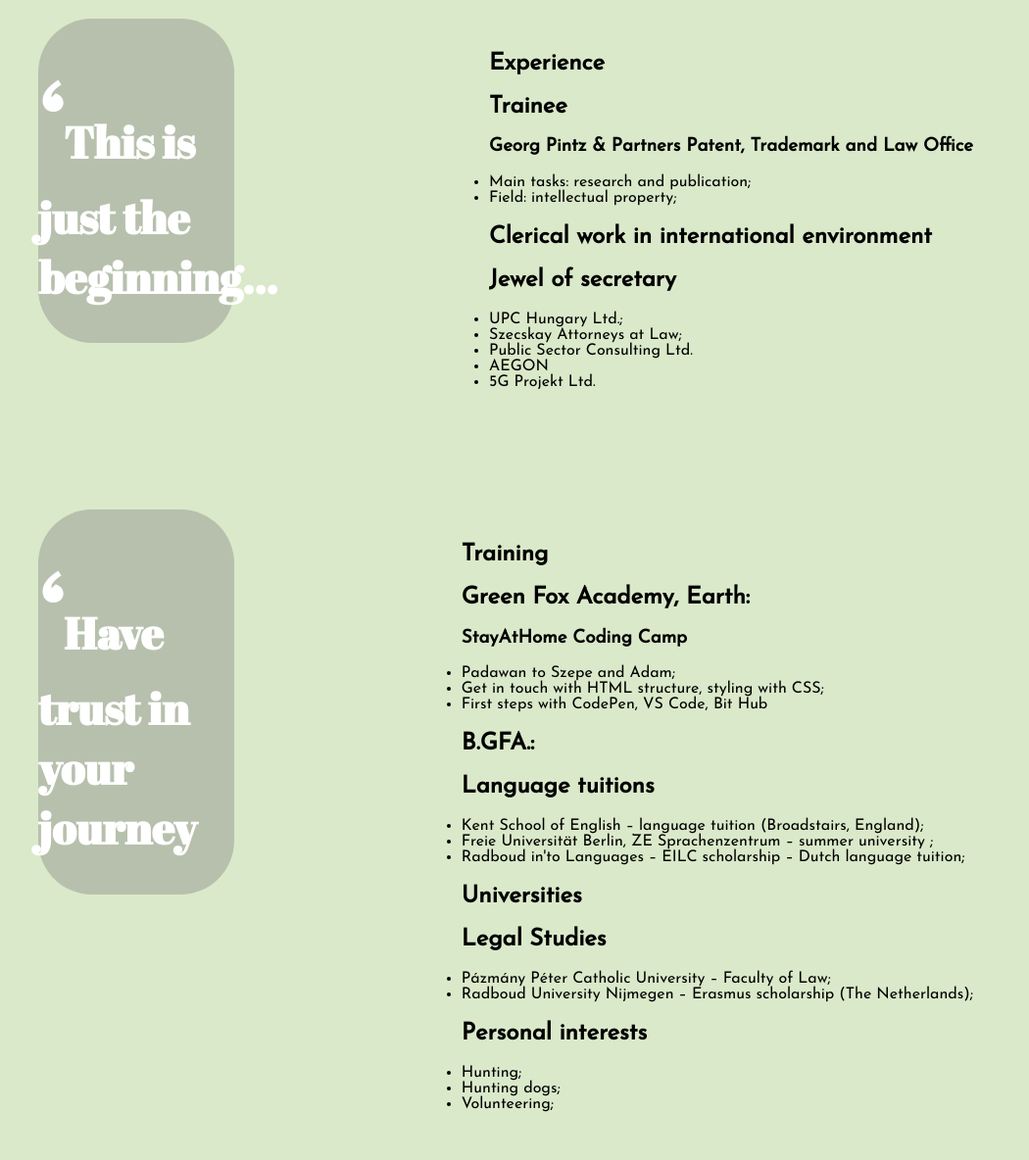
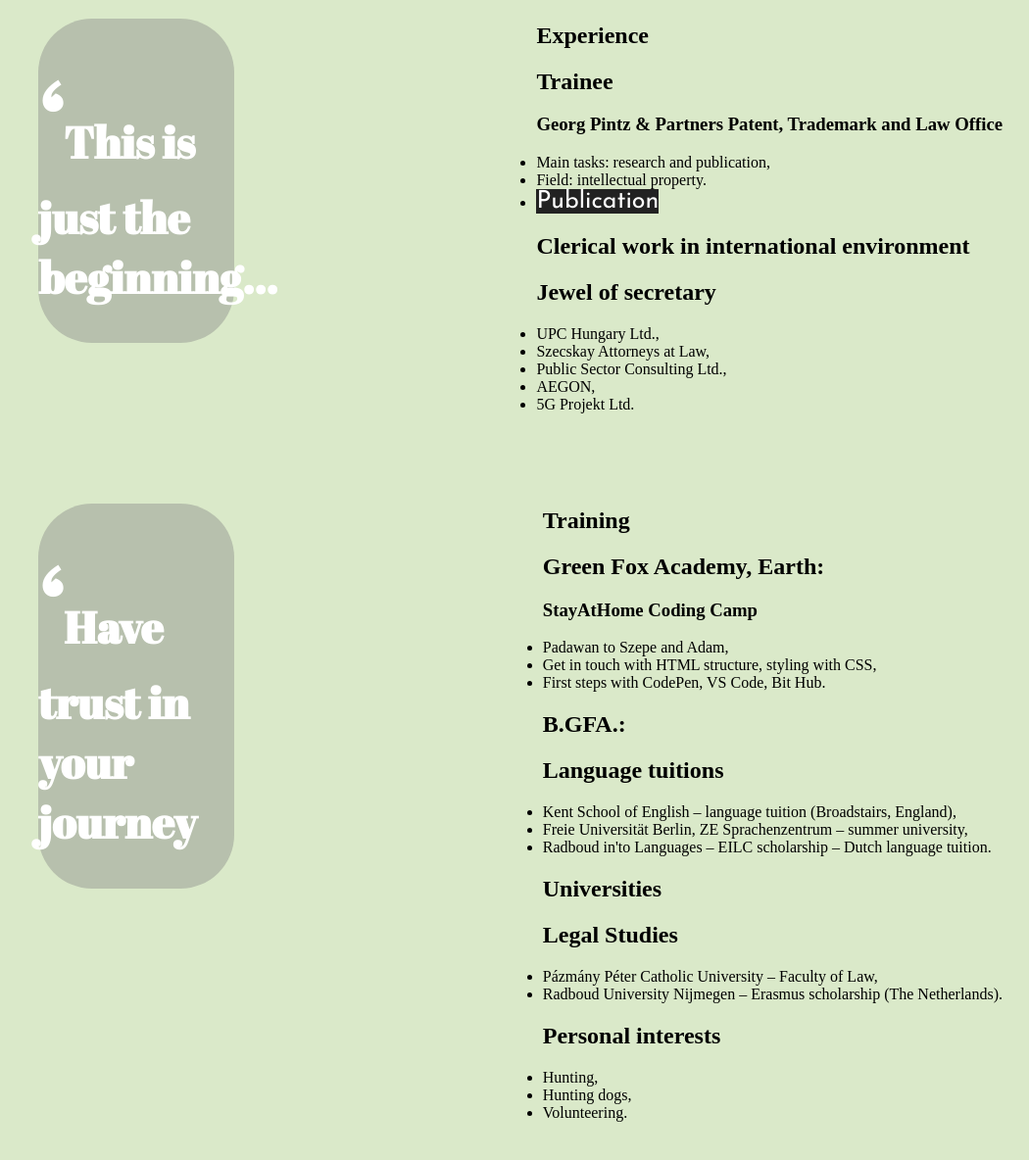
Before and after one commit to Katica126/Katica126.github.io, a plain HTML site: page index.html in a window 1280 px wide. Shown: the part 1068-2252 px from the top of the page at 98% size, without its empty margins (1-1051 px from the left). Drawn offline with Linux system fonts and the light colour scheme.

Commit message:
Update index.html

```diff
--- a/index.html
+++ b/index.html
@@ -22,7 +22,7 @@
       <div class="kat">
         <img src="https://cdn.pixabay.com/photo/2015/07/15/11/53/hiker-846094_960_720.jpg" alt="Katalin Bajzek-Papp"></div>
       <h1 class="name">Hi, my name is<br> <strong style="font-size:50px">Katalin Bajzek-Papp</strong></h1>
-      <div class="leader"><strong> Philanthropist with strong bonds to nature</strong> official gillie of winter hunting sessions around Sárosd and Aba. Wide range of hands-on experience and qualities including:
+      <div class="arden"><strong> Philanthropist with strong bonds to nature</strong> official gillie of winter hunting sessions around Sárosd and Aba. Wide range of hands-on experience and qualities including:
 
         <ul>
           <li>Trainings for hunting dogs</li>
@@ -39,39 +39,39 @@
           <h1>You are your only limit</h1>
         </blockquote>
       </div>
-      <div class="leader">
+      <div class="arden">
         <h2>NOTABLE ACHIVEMENTS</h2>
-
         <h4>All around Europe with scholarships & EVS</h4>
         <p>Already in primary school got the chance to visit Reutlingen, Tübingen and Stuttgart and improve some German language skills at our partner school.</p>
-        <d3>In secondary school managed a language tuition in Broadstairs and spent some amazing days in London and Cambridge. </d3>
+        <p>In secondary school managed a language tuition in Broadstairs and spent some amazing days in London and Cambridge. </p>
         <p>Later on there came other possibilities to enjoy two semesters at Radboud University in the Netherlands and having a nice summer 'uni' session at Frei University in Berlin with some other students from 56 different countries. In the Netherlands I could pass a 'Dutch' language exam and write my thesis about a very unique civil law system and had exciting debates about legalised prostitution, drugs and euthanasy. Also DAAD offered in Berlin not only improved language skills but also a chance to get know more and more about history of the city and the country supported by different task lists for every day to make short films or to ask questions directly from 'Berliner'. Every quest was supported with a printed map to discover a different part of the city every afternoon. </p>
         <p>EVS also offered 10 month in Luxemburg to organise free time activities for a group of youngsters with different disabilities. It was also a very well organised program with many other young voluntiers from all around Europe. I could learn a lot about my host institution, how to deal with people with special needs, what are the legal backgrounds for such organisations and maintaining the everyday life of habitants. </p>
       </div>
     </section>
     <section id="experiences" class="third">
-      <div id="together">
+      <div id="beginning">
         <blockquote>
           <h1>This is just the beginning...</h1>
         </blockquote>
       </div>
-      <div class="leader">
+      <div class="arden">
         <h1>Experience</h1>
         <h2>Trainee</h2>
         <h3>Georg Pintz & Partners Patent, Trademark and Law Office</h3>
         <ul>
           <li>
-            Main tasks: research and publication;</li>
-          <li>Field: intellectual property;</li>
+            Main tasks: research and publication,</li>
+          <li>Field: intellectual property.</li>
+            <li><a id="pub" href=""http://www.jogiforum.hu/blog/2/58>Publication</a></li>
         </ul>
         <h1>Clerical work in international environment</h1>
         <h2>Jewel of secretary</h2>
         <ul>
-          <li>UPC Hungary Ltd.;</li>
-          <li>Szecskay Attorneys at Law;
+          <li>UPC Hungary Ltd.,</li>
+          <li>Szecskay Attorneys at Law,
           </li>
-          <li>Public Sector Consulting Ltd.</li>
-          <li>AEGON</li>
+          <li>Public Sector Consulting Ltd.,</li>
+          <li>AEGON,</li>
           <li>5G Projekt Ltd.</li>
         </ul>
       </div>
@@ -82,33 +82,33 @@
           <h1>Have trust in your journey</h1>
         </blockquote>
       </div>
-      <div class="leader">
+      <div class="arden">
         <h1>Training</h1>
         <h2>Green Fox Academy, Earth:</h2>
         <h3>StayAtHome Coding Camp</h3>
         <ul>
-          <li>Padawan to Szepe and Adam;</li>
-          <li>Get in touch with HTML structure, styling with CSS; </li>
-          <li>First steps with CodePen, VS Code, Bit Hub </li>
+          <li>Padawan to Szepe and Adam,</li>
+          <li>Get in touch with HTML structure, styling with CSS,</li>
+          <li>First steps with CodePen, VS Code, Bit Hub.</li>
         </ul>
         <h1>B.GFA.:</h1>
         <h2>Language tuitions</h2>
         <ul>
-          <li>Kent School of English – language tuition (Broadstairs, England);</li>
-          <li>Freie Universität Berlin, ZE Sprachenzentrum – summer university ;</li>
-          <li>Radboud in'to Languages – EILC scholarship – Dutch language tuition;</li>
+          <li>Kent School of English – language tuition (Broadstairs, England),</li>
+          <li>Freie Universität Berlin, ZE Sprachenzentrum – summer university,</li>
+          <li>Radboud in'to Languages – EILC scholarship – Dutch language tuition.</li>
         </ul>
         <h1>Universities</h1>
         <h2>Legal Studies</h2>
         <ul>
-          <li>Pázmány Péter Catholic University – Faculty of Law;</li>
-          <li>Radboud University Nijmegen – Erasmus scholarship (The Netherlands);</li>
+          <li>Pázmány Péter Catholic University – Faculty of Law,</li>
+          <li>Radboud University Nijmegen – Erasmus scholarship (The Netherlands).</li>
         </ul>
         <h1>Personal interests</h1>
         <ul>
-          <li>Hunting;</li>
-          <li>Hunting dogs;</li>
-          <li>Volunteering;</li>
+          <li>Hunting,</li>
+          <li>Hunting dogs,</li>
+          <li>Volunteering.</li>
 
         </ul>
       </div>
```
